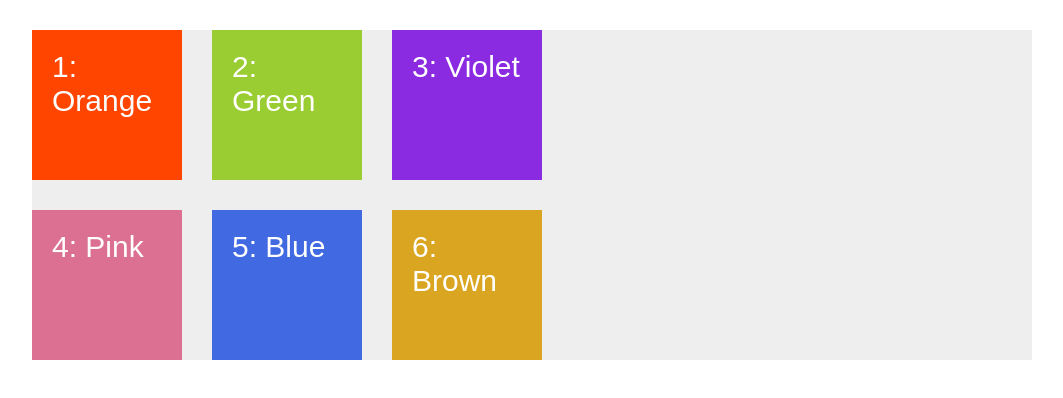
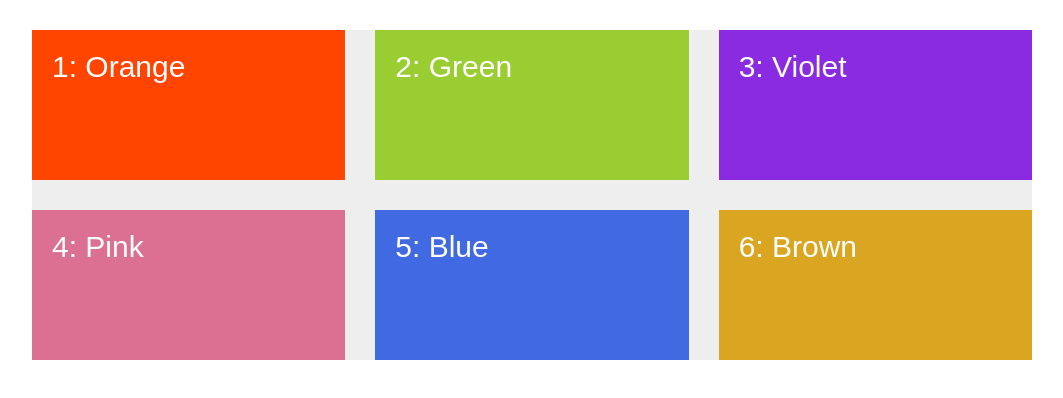
Before and after one commit to dhruvArora8053/CSS-Rules, a plain HTML site: page Practice/grid.html in a window 1280 px wide. Shown: the whole page, without its empty margins (108-1171 px from the left). Drawn offline with Linux system fonts and the light colour scheme.

Commit message:
implemented fr

```diff
--- a/Practice/grid.html
+++ b/Practice/grid.html
@@ -11,8 +11,8 @@
         margin: 30px auto;
 
         display: grid;
-        grid-template-rows: 150px 150px;
-        grid-template-columns: 150px 150px 150px;
+        grid-template-rows: repeat(2, 150px);
+        grid-template-columns: repeat(3, 1fr);
         grid-gap: 30px;
       }
 
```
